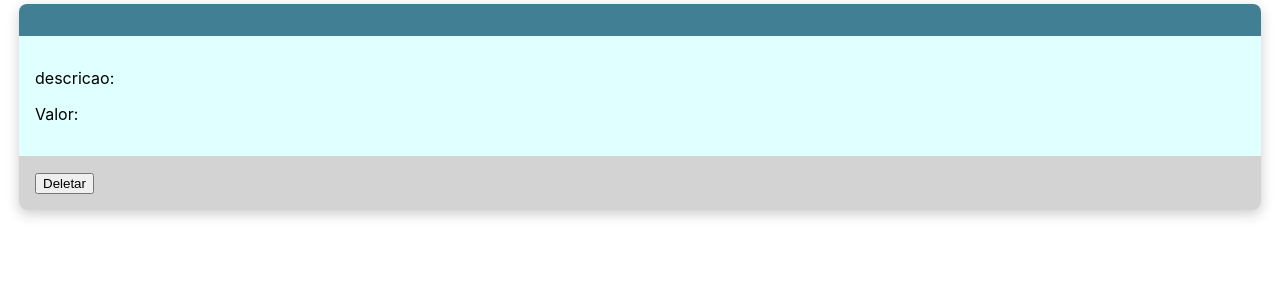
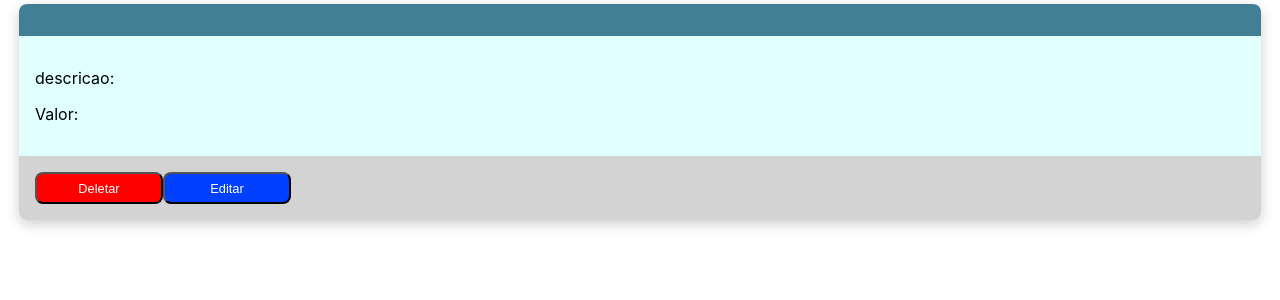
Before and after one commit to mayconline/reactTeste, a React (Create React App) app: page /produtos/1 in a window 1280 px wide. Shown: the top 300 px of the page. Built offline with nearby package versions, Linux system fonts and the light colour scheme; no server answers.

Commit message:
refatorado buttons

```diff
--- /dev/null
+++ b/src/components/ButtonJSS.js
@@ -0,0 +1,15 @@
+import styled from 'styled-components';
+
+export const Button = styled.button`
+  /* background-color:#009933;*/
+   /*color:#ffffff;*/
+   font-size:0.8rem;
+   border-radius:0.5rem;
+   height:2rem;
+   width:8rem;
+
+   background-color:${props => props.bt1bgcolor || props.bt2bgcolor};
+   color:${props => props.bt1txtcolor || props.bt2txtcolor};
+   display:${props => props.bt1 || props.bt2};
+
+`;
--- /dev/null
+++ b/src/components/ListaProd.js
@@ -0,0 +1,74 @@
+import React, {Component} from 'react';
+import {Container,Row,Col} from './GridJSS';
+import {Card, CardHeader, CardContent, CardFooter} from './CardJSS';
+import {Button} from './ButtonJSS';
+
+
+
+export default class Prod extends Component{
+
+    render(){
+
+        const {titulo, descricao, valor, createDate} = this.props.prod;
+        const { type1,type2,
+                onClick1, onClick2,
+                textButton1, textButton2,
+                value1, value2,
+                bt1bgcolor, bt1txtcolor,
+                bt2bgcolor, bt2txtcolor,
+                bt1, bt2} = this.props
+
+        return (
+            <Container>
+                <Row>
+                    <Col col='12'>
+                        <Card>
+                            <CardHeader>
+                                {titulo} <span>{createDate}</span>
+                            </CardHeader>
+                            <CardContent>
+                                <p>descricao: {descricao}</p>
+                                <p>Valor: {valor} </p>
+                            </CardContent>
+                            <CardFooter>
+                            <Button
+                                bt1bgcolor={bt1bgcolor}
+                                bt1txtcolor={bt1txtcolor}
+                                type={type1}
+                                onClick={onClick1}
+                                value={value1}
+                                bt1={bt1}
+                             >
+                                {textButton1}
+                            </Button>
+                            <Button
+                                bt2bgcolor={bt2bgcolor}
+                                bt2txtcolor={bt2txtcolor}
+                                type={type2}
+                                onClick={onClick2}
+                                value={value2}
+                                bt2={bt2}
+
+                             >
+                                {textButton2}
+                            </Button>
+                            </CardFooter>
+                        </Card>
+                    </Col>
+                </Row>
+            </Container>
+        )
+    }
+}
+
+
+/*<div>
+
+                <h1>{titulo}</h1>
+                <p>{descricao}</p>
+                <h1>{valor}</h1>
+
+                <span>{createDate}</span>
+
+
+            </div>*/
--- a/src/components/Prod.js
+++ /dev/null
@@ -1,49 +0,0 @@
-import React, {Component} from 'react';
-import {Container,Row,Col} from './Grid';
-import {Card, CardHeader, CardContent, CardFooter} from './Card';
-
-
-export default class Prod extends Component{
-
-    render(){
-
-        const {titulo, descricao, valor, createDate} = this.props.prod;
-        const {type, onClick, textButton} = this.props;
-
-        return (
-            <Container>
-                <Row>
-                    <Col col='12'>
-                        <Card>
-                            <CardHeader>
-                                {titulo} <span>{createDate}</span>
-                            </CardHeader>
-                            <CardContent>
-                                <p>descricao: {descricao}</p>
-                                <p>Valor: {valor} </p>
-                            </CardContent>
-                            <CardFooter>
-                               <button
-                                    type={type}
-                                    onClick={onClick}
-                                >{textButton}</button>
-                            </CardFooter>
-                        </Card>
-                    </Col>
-                </Row>
-            </Container>
-        )
-    }
-}
-
-
-/*<div>
-
-                <h1>{titulo}</h1>
-                <p>{descricao}</p>
-                <h1>{valor}</h1>
-
-                <span>{createDate}</span>
-
-
-            </div>*/
--- a/src/pages/ProdDetalhe.js
+++ b/src/pages/ProdDetalhe.js
@@ -2,7 +2,7 @@ import React, {Component} from 'react';
 import api from '../services/api';
 
 
-import Prod from '../components/Prod';
+import ListaProd from '../components/ListaProd';
 
 export default class ProdDetalhe extends Component {
 
@@ -39,19 +39,46 @@ export default class ProdDetalhe extends Component {
 
     }
 
+    EditarProd = async ()=>{
+
+        const {_id} = this.state.produto;
+
+        try{
+
+         console.log(_id)
+           //this.props.history.push('/produtos');
+           // alert('deletado com sucesso');
+        }
+        catch{
+           // alert('erro ao deletar')
+        }
+
+
+    }
+
     render(){
 
         const {produto} = this.state;
         return(
             <div>
-            <Prod
+            <ListaProd
                 prod={produto}
-                type="button"
-                onClick={this.deletarProd}
-                textButton="Deletar"
+                type1="button"
+                type2="button"
+                onClick1={this.deletarProd}
+                onClick2={this.EditarProd}
+                textButton1="Deletar"
+                textButton2="Editar"
+
+                bt1bgcolor="#ff0000"
+                bt2bgcolor="#0040ff"
+
+                bt1txtcolor="#ffffff"
+                bt2txtcolor="#ffffff"
+
 
             />
-           {/* <button type="button" onClick={this.deletarProd}>deletar</button>*/}
+
             </div>
 
         );
--- a/src/pages/Produtos.js
+++ b/src/pages/Produtos.js
@@ -1,10 +1,9 @@
 import React, {Component, Fragment} from 'react';
-import {Link} from 'react-router-dom';
 
 import api from '../services/api';
 import socket from 'socket.io-client';
 
-import Prod from '../components/Prod';
+import ListaProd from '../components/ListaProd';
 import InputForm from '../components/InputForm';
 
 export default class Produtos extends Component {
@@ -12,7 +11,8 @@ export default class Produtos extends Component {
         titulo:'',
         descricao:'',
         valor:'',
-        listaProd:[]
+        listaProd:[],
+        userId:''
 
 
     };
@@ -69,7 +69,7 @@ export default class Produtos extends Component {
        };
 
 
-      await api.post('/produtos', obj);
+      await api.post('/produtos/cadastro', obj);
 
        this.setState({
            titulo:'',
@@ -84,22 +84,23 @@ export default class Produtos extends Component {
 
      return  this.state.listaProd.map(prod => (
             <Fragment key={prod._id}>
-            <Prod prod={prod}
+            <ListaProd prod={prod}
             type="button"
-            onClick={this.DetalharProd}
-            textButton="Selecionar"
+            onClick1={this.DetalharProd}
+            value1={prod._id}
+            textButton1="Selecionar"
+            bt1bgcolor="#009933"
+            bt1txtcolor="#ffffff"
+            bt2="none"
             />
-            <Link to={`/produtos/${prod._id}`}>Selecionar</Link>
-
-
-
             </Fragment>
             ))
     };
 
 
-    DetalharProd = () => {
-
+    DetalharProd = async (e) => {
+          await  this.setState({userId:e.target.value});
+         await this.props.history.push(`/produtos/${this.state.userId}`)
        }
 
 
```
Also changed, not shown: src/components/CardJSS.js (renamed from src/components/Card.js), src/components/GridJSS.js (renamed from src/components/Grid.js).
